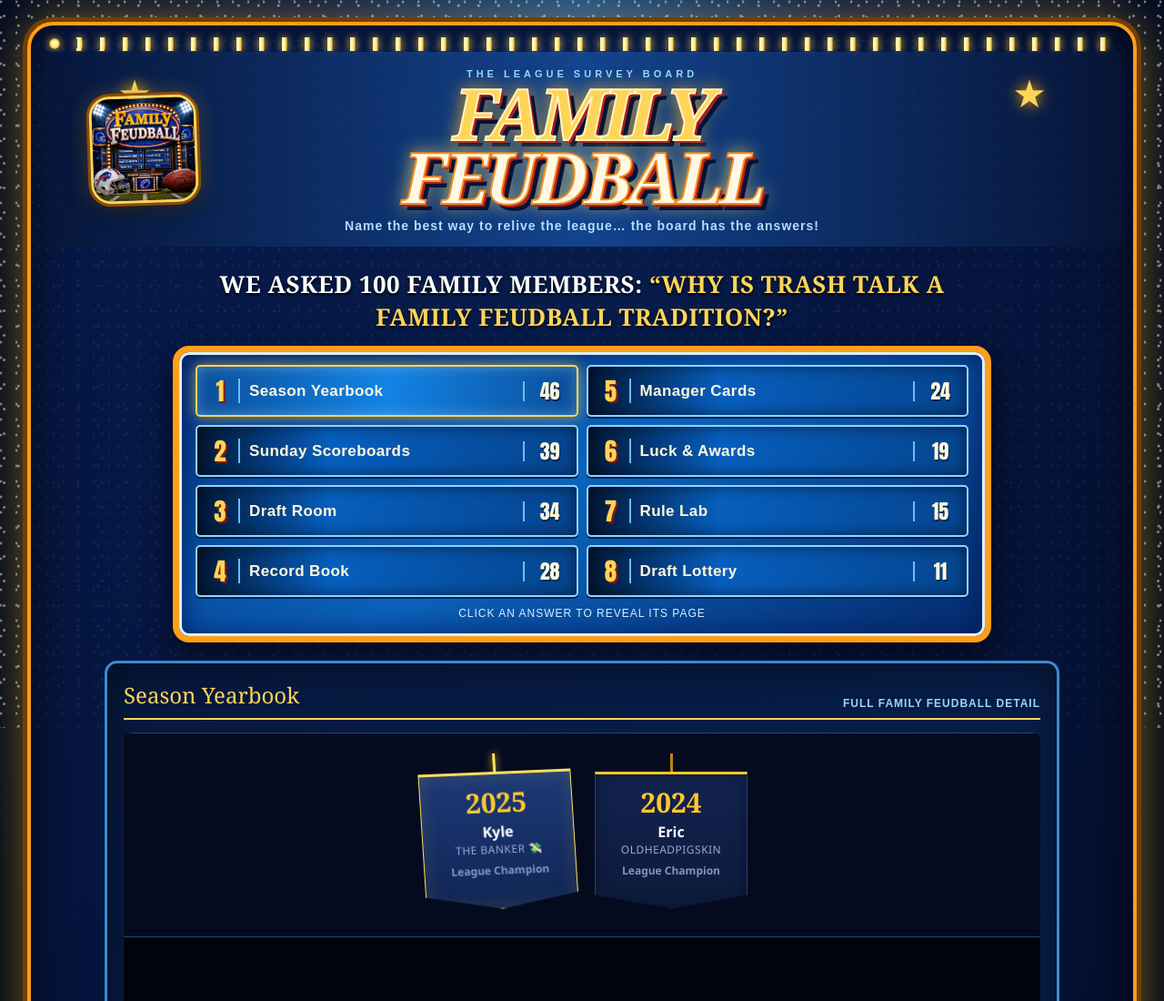
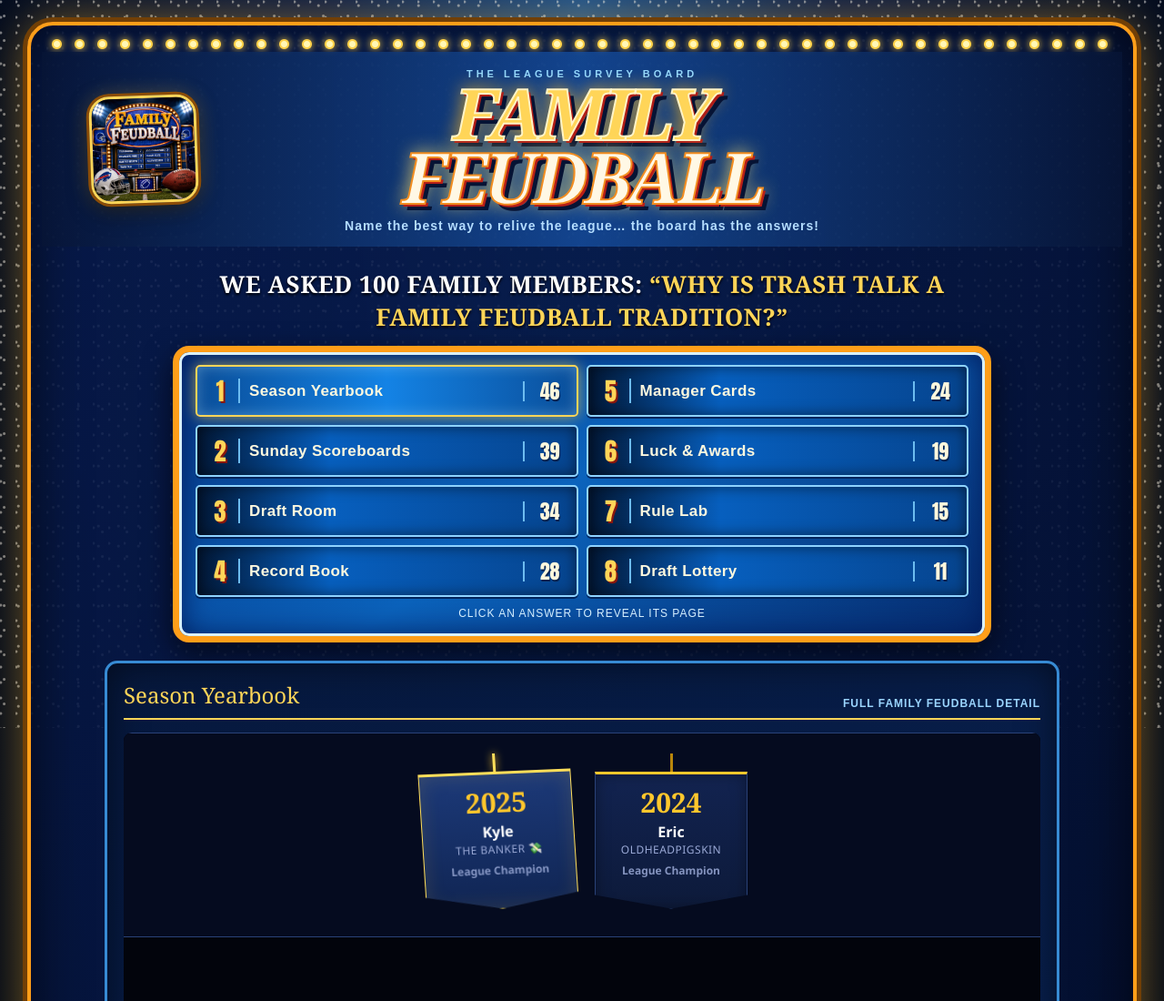
Before and after one commit to rye14001/Family-Feudball, a plain HTML site: page index.html in a window 1280 px wide. Shown: the top 1100 px of the page at 91% size. Drawn offline with Linux system fonts and the light colour scheme.

Commit message:
Simplify survey board header lights

```diff
--- a/index.html
+++ b/index.html
@@ -10,10 +10,9 @@
   *{box-sizing:border-box} body{margin:0;min-height:100vh;color:var(--cream);font-family:Arial,Helvetica,sans-serif;background:radial-gradient(ellipse at 50% 0,#134d91 0,#061a48 31%,#010817 78%)}
   body:before{content:"";position:fixed;inset:0;z-index:-1;opacity:.45;background-image:radial-gradient(circle at 5% 12%,#fff 0 1px,transparent 2px),radial-gradient(circle at 92% 28%,#fff 0 1px,transparent 2px),radial-gradient(circle at 17% 65%,#fff 0 1px,transparent 2px);background-size:17px 17px,22px 22px,27px 27px}
   .stage{width:min(1220px,96vw);margin:24px auto 18px;padding:12px;border:4px solid var(--gold2);border-radius:28px;background:linear-gradient(135deg,#081c50dd,#020a21ee);box-shadow:0 0 0 5px #713f06,0 0 55px #ffb82488,inset 0 0 60px #000a}
-  .bulbs{height:15px;border-radius:12px;background:repeating-radial-gradient(circle at 10px 7px,#fff7b5 0 3px,#ffd148 4px 5px,transparent 6px 25px);filter:drop-shadow(0 0 5px #ffd148);margin:1px 4px}
+  .bulbs{height:15px;border-radius:12px;background:radial-gradient(circle,#fff7b5 0 3px,#ffd148 4px 5px,transparent 6px) 0 50%/25px 15px repeat-x;filter:drop-shadow(0 0 5px #ffd148);margin:1px 4px}
   header{text-align:center;padding:18px 16px 15px;position:relative;overflow:hidden;background:linear-gradient(90deg,#071536cc,#164e9ecc,#071536cc)}
   .brand-mark{position:absolute;left:4.5%;top:50%;width:118px;height:118px;transform:translateY(-50%) rotate(-2deg);object-fit:cover;border:3px solid var(--gold);border-radius:22px;box-shadow:0 0 0 3px #8b4c07,0 8px 24px #0009,0 0 24px #ffd55855}
-  header:before,header:after{content:"★";position:absolute;top:22px;color:var(--gold);font-size:42px;text-shadow:0 0 16px #ffb000}header:before{left:7%}header:after{right:7%}
   .kicker{margin:0;color:#94d8ff;font-size:11px;letter-spacing:4px;font-weight:800}.logo{margin:2px 0 0;font-family:Georgia,serif;font-style:italic;font-weight:900;font-size:clamp(36px,7vw,78px);line-height:.9;letter-spacing:-4px;color:var(--gold);-webkit-text-stroke:2px #fff4c8;text-shadow:3px 3px 0 #b01d17,7px 7px 0 #061334,0 0 20px #ffb91c}.logo span{display:block;color:#fff8e5;-webkit-text-stroke:2px #f28d20;text-shadow:3px 3px 0 #b71f18,7px 7px 0 #061334,0 0 20px #ffe36a}.subtitle{margin:11px 0 0;color:#b4ddff;font-size:14px;font-weight:700;letter-spacing:1px}
   .prompt{margin:23px auto 14px;max-width:850px;text-align:center;font-family:Georgia,serif;font-weight:bold;font-size:clamp(17px,2.5vw,26px);text-transform:uppercase;color:#fff;letter-spacing:.5px;text-shadow:0 2px 3px #000}.prompt em{color:var(--gold);font-style:normal}
   .board{max-width:900px;margin:auto;padding:14px 18px 18px;border:7px solid var(--gold2);border-radius:18px;background:linear-gradient(145deg,#063683,#0b63bc 48%,#062b6d);box-shadow:inset 0 0 0 3px #d9f1ff,inset 0 0 34px #001a59,0 12px 32px #0009}
```
